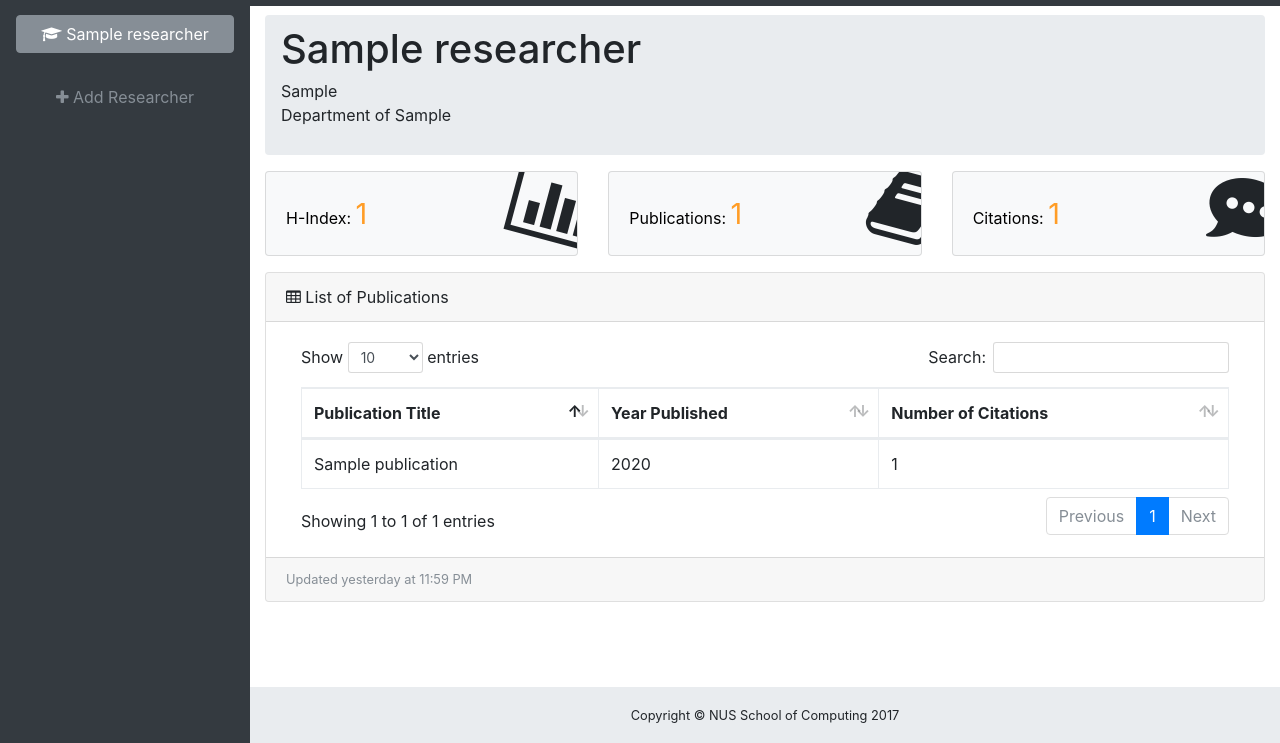
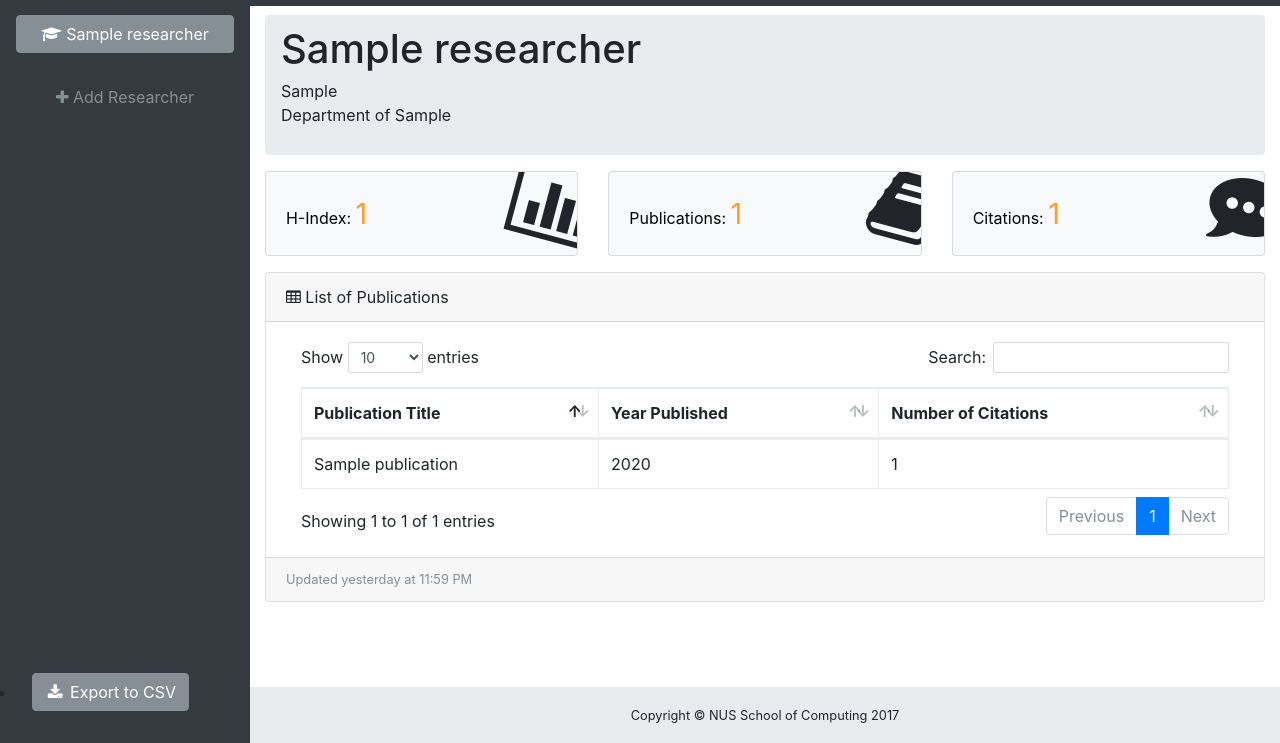
Before and after one commit to jingyulim/renusearch, a Django app: page /researcher/1/detail/1/ in a window 1280 px wide. Shown: the part 57-800 px from the top of the page. Run offline with Django 3.2, Linux system fonts and the light colour scheme; tables that the repository leaves empty hold one stand-in row (values such as "Sample post"); some libraries are stand-ins or nearby versions.

Commit message:
added export to csv function

```diff
--- a/capstone/templates/userMain.html
+++ b/capstone/templates/userMain.html
@@ -57,11 +57,24 @@
         {% endfor %}
 
 
-        <li class="nav-item" data-toggle="tooltip" data-placement="right" title="Link">
+        <li class="nav-item" data-toggle="tooltip" data-placement="right" title="Add Researcher">
           <a class="nav-link" href="/addresearcher/{{ queueID }}/">
             <div style="text-align:center">
               <i class="fa fa-plus"></i>
               <span class="nav-link-text">Add Researcher</span>
+            </div>
+          </a>
+        </li>
+      </ul>
+
+      <ul class="navbar fixed-bottom">
+        <li class="nav-item" data-toggle="tooltip" data-placement="right">
+          <a class="nav-link" data-toggle="modal" data-target="#exportCSV">
+            <div style="text-align:center">
+              <button type="button" class="btn btn-secondary btn-block">
+              <i class="fa fa-fw fa-download"></i>
+              <span class="nav-link-text">Export to CSV</span>
+              </button>
             </div>
           </a>
         </li>
@@ -215,6 +228,47 @@
         </div>
       </div>
     </div>
+
+
+    <!-- Export to CSV Modal-->
+    <div class="modal fade" id="exportCSV" tabindex="-1" role="dialog" aria-labelledby="exampleModalLabel" aria-hidden="true">
+      <div class="modal-dialog" role="document">
+        <div class="modal-content">
+          <div class="modal-header">
+            <h5 class="modal-title" id="exampleModalLabel">Export to csv?</h5>
+            <button class="close" type="button" data-dismiss="modal" aria-label="Close">
+              <span aria-hidden="true">×</span>
+            </button>
+          </div>
+          <div class="modal-body">Select "Confirm" below if you wish to export these profiles to CSV.</div>
+          <div class="modal-footer">
+            <button class="btn btn-secondary" type="button" data-dismiss="modal">Cancel</button>
+            <a class = "nav-item" data-toggle="tooltip" data-placement="right">
+              <b class = "nav-link" data-toggle = "modal" data-target="#confirmation">
+                <div style='text-align:center'>
+                  <button type='button' class="btn btn-primary" onclick="downloadCSV()">Confirm</button>
+                </div>
+              </b>
+            </a>
+        </div>
+      </div>
+    </div>
+
+    <!-- Confirmation popup -->
+    <div class="modal fade" id="confirmation" tabindex="-1" role="dialog" aria-labelledby="confirmation" aria-hidden="true">
+      <div class="modal-dialog modal-lg" role="document">
+        <div class="modal-content">
+          <div class="modal-header">
+            <h5 class="modal-title" id="exampleModalLabel"></h5>
+          <div class="modal-body" id="confirmation">Exported to CSV!</h5>
+          <div class="modal-footer">
+            <div style='text-align:center'>
+              <a class="btn btn-primary" href="/researcher/{{ queueID }}/detail/{{ researcher.persNo }}">Back</a>
+            </div>
+          </div>
+        </div>
+      </div>
+    </div>
     <!-- Bootstrap core JavaScript-->
     <script src="{% static "vendor/jquery/jquery.min.js" %}"></script>
     <script src="{% static "vendor/popper/popper.min.js" %}"></script>
@@ -230,6 +284,29 @@
     <!-- Custom scripts for this page-->
     <script src="{% static "js/sb-admin-datatables.min.js" %}"></script>
     <script src="{% static "js/sb-admin-charts.min.js" %}"></script>
+
+      <script>
+    function downloadCSV() {
+          var datacsv = [["Name", "Position", "Faculty", "Department", "H-Index", "Publications", "Citations"]];
+
+          {% for qi in queue %}
+          datacsv.push(["{{ qi.researchers.name }}", "{{ qi.researchers.position }}", "{{ qi.researchers.faculty}}", "{{ qi.researchers.department }}", "{{ qi.researchers.hIndex }}", "{{ qi.researchers.numberOfPubs }}", "{{ qi.researchers.numberOfCitations }}"]);
+          {% endfor %}
+
+          let csvContent = "data:text/csv;charset=utf-8,";
+          datacsv.forEach(function(rowArray){
+            let row = rowArray.join(",");
+            csvContent += row + "\n";
+          });
+          var encodedUri = encodeURI(csvContent);
+          var link = document.createElement("a");
+          link.setAttribute("href", encodedUri);
+          link.setAttribute("download", "ResearcherProfile.csv"); //name is here
+          document.body.appendChild(link); // Required for FF
+
+          link.click(); // This will download the data file with the above name
+        };
+     </script>
   </div>
 </body>
 
```
